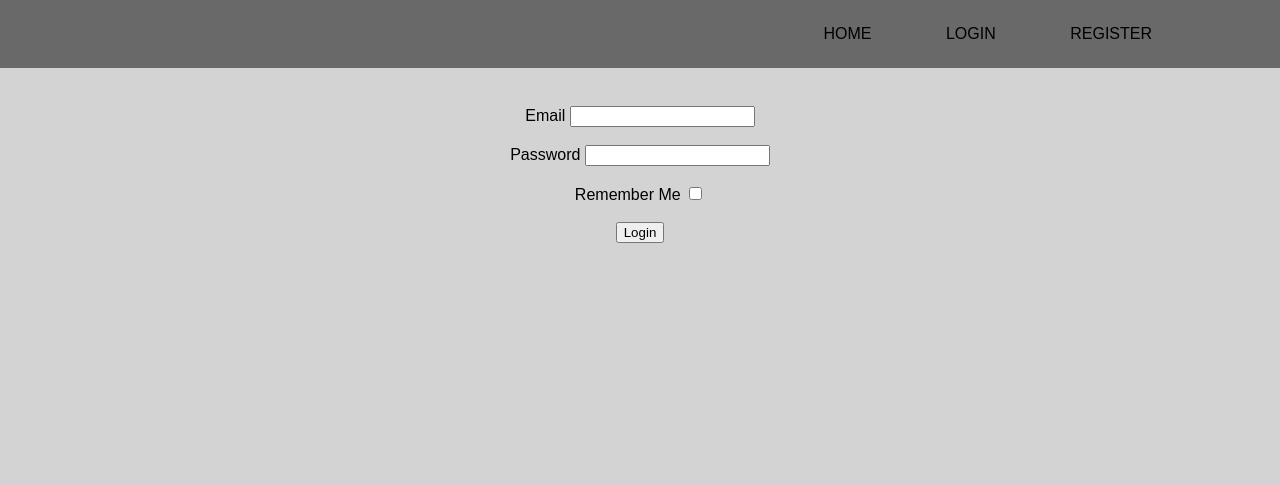
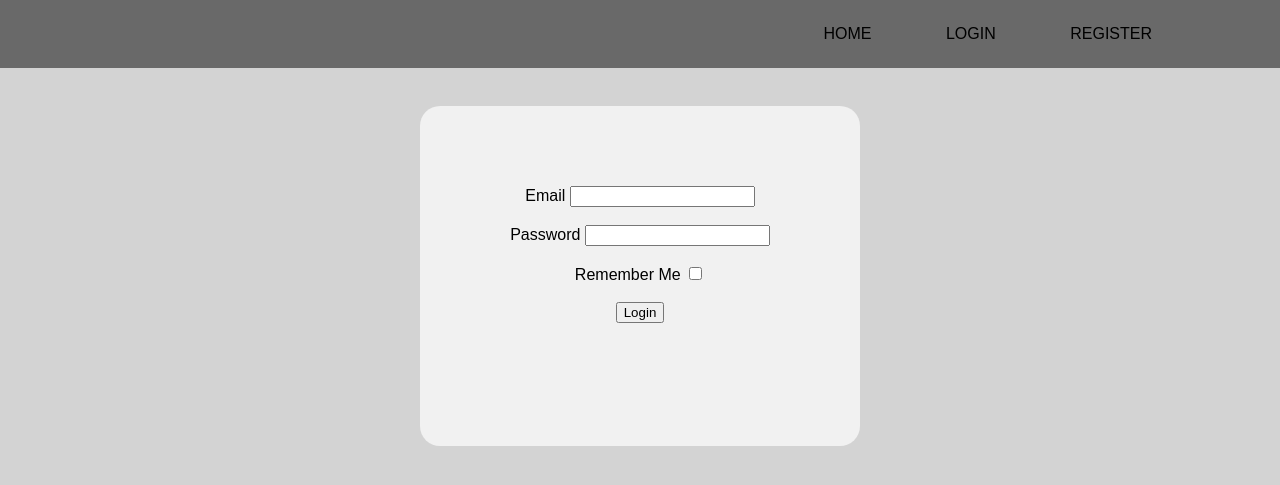
Before and after one commit to eoghanwinters/Individual-Project, a Flask app: page /login in a window 1280 px wide. Shown: the top 485 px of the page. Run offline with Flask 2, Linux system fonts and the light colour scheme; some libraries are stand-ins or nearby versions.

Commit message:
Form CSS added

```diff
--- a/application/static/main.css
+++ b/application/static/main.css
@@ -1,6 +1,6 @@
 body {
 	background-color: #D3D3D3;
-	font-family: sans-serif;
+	font-family: fantasy;
 	text-align: center;
 	margin: 0;
 }
@@ -77,3 +77,39 @@ nav a::before {
 nav a:hover::before {
 	width: 100%;
 }
+.login-form{
+	width: 360px;
+	background: #f1f1f1;
+	height: 180px;
+	padding: 80px 40px;
+	border-radius: 20px;
+	position: relative;
+	margin: 0 auto
+}
+.register-form{
+	width: 360px;
+	background: #f1f1f1;
+	height: 350px;
+	padding: 80px 40px;
+	border-radius: 20px;
+	position: relative;
+	margin: 0 auto
+}
+.account-form{
+	width: 360px;
+	background: #f1f1f1;
+	height: 190px;
+	padding: 80px 40px;
+	border-radius: 20px;
+	position: relative;
+	margin: 0 auto
+}
+.exercise-form{
+	width: 360px;
+	background: #f1f1f1;
+	height: 400px;
+	padding: 80px 40px;
+	border-radius: 20px;
+	position: relative;
+	margin: 0 auto
+}
--- a/application/templates/account.html
+++ b/application/templates/account.html
@@ -4,7 +4,7 @@
 	<h2> {{ current_user.first_name }} {{ current_user.last_name }}</h2>
 	<h3>Email: {{current_user.email }}</h3>
 	<div class="form">
-		<form method="POST" action="">
+		<form method="POST" action="" class="account-form">
 			{{ form.hidden_tag() }}
 			<div class="form-group">
 			{{ form.first_name.label }}
--- a/application/templates/edits.html
+++ b/application/templates/edits.html
@@ -2,7 +2,7 @@
 {% block bc %}
 <h1>Add exercises to your workout:</h1>
 	<div class="form">
-		<form method="POST" action="", enctype="multipart/form-data">
+		<form method="POST" action="", enctype="multipart/form-data" class="exercise-form">
 			{{ form.hidden_tag() }}
 			<div class="form-group">
 			{{ form.exercise_name.label }}
@@ -88,6 +88,8 @@
 			{% endif %}
 			</div>
 			<br>
+			<br>
+			<br>
 			{{ form.submit }}
 		</form>
 	</div>
--- a/application/templates/layout.html
+++ b/application/templates/layout.html
@@ -2,6 +2,8 @@
 <html>
 <head>
 	<link rel="stylesheet"  href="{{ url_for('static', filename='main.css') }}">
+	<script src="https://cdnjs.cloudflare.com/ajax/libs/jquery/3.4.1/jquery.min.js" charset="utf-8"></script>
+
 <title>{{ title }} - Page</title>
 </head>
 <body>
--- a/application/templates/login.html
+++ b/application/templates/login.html
@@ -2,9 +2,9 @@
 {% block bc %}
 	<br>
 	<div class="form">
-		<form method="POST" action="">
+		<form method="POST" action="" class="login-form">
 			{{ form.hidden_tag() }}
-			<div class="form-group">
+			<div class="txtb">
 			{{ form.email.label }}
 			{% if form.email.errors %}
 			{{ form.email }}
@@ -18,7 +18,7 @@
 			{% endif %}
 			</div>
 			<br>
-			<div class="form-group">
+			<div class="txtb">
 			{{ form.password.label }}
 			{% if form.password.errors %}
 			{{ form.password }}
@@ -32,12 +32,14 @@
 			{% endif %}
 			</div>
 			<br>
-			<div class="form-group">
+			<div>
 				{{ form.remember.label }}
 				{{ form.remember }}
 			</div>
 			<br>
+			<div class="logbtn">
 			{{ form.submit }}
+			</div>
 		</form>
 	</div>
 {% endblock bc %}
--- a/application/templates/register.html
+++ b/application/templates/register.html
@@ -2,7 +2,7 @@
 {% block bc %}
 	<br>
 	<div class="form">
-		<form method="POST" action="">
+		<form method="POST" action="" class="register-form">
 			{{ form.hidden_tag() }}
 			<div class="form-group">
 			{{ form.first_name.label }}
```
